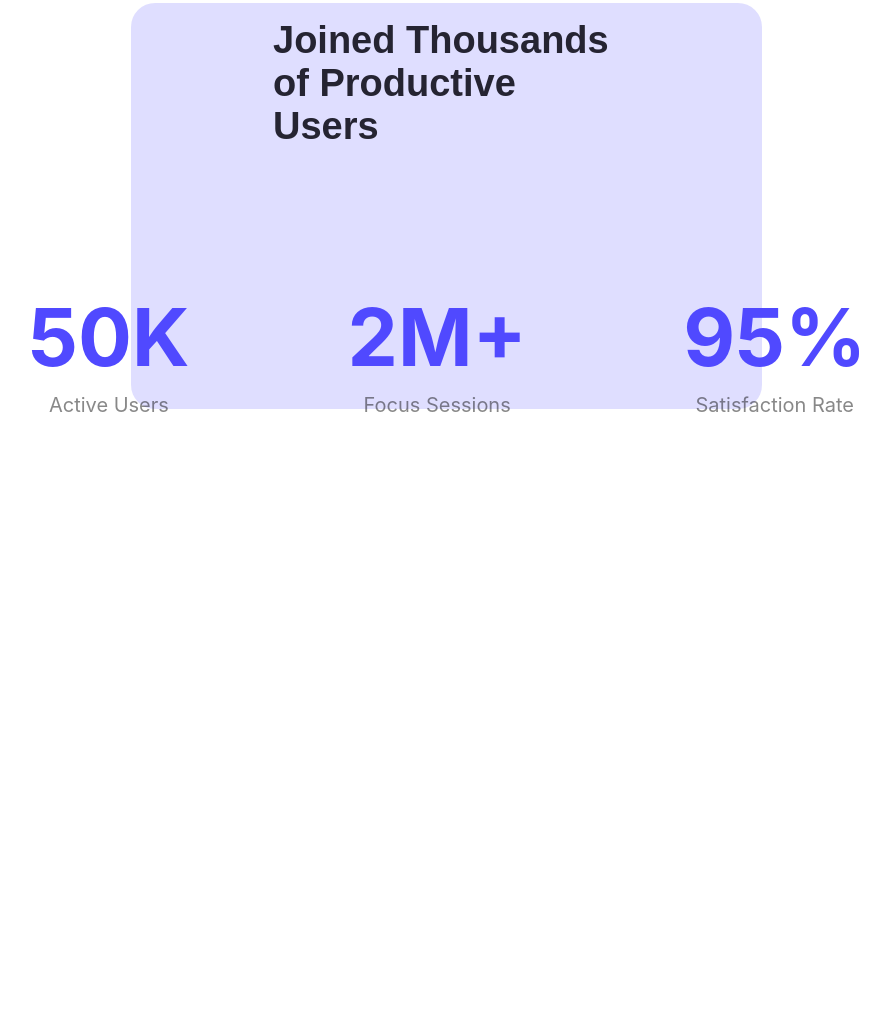
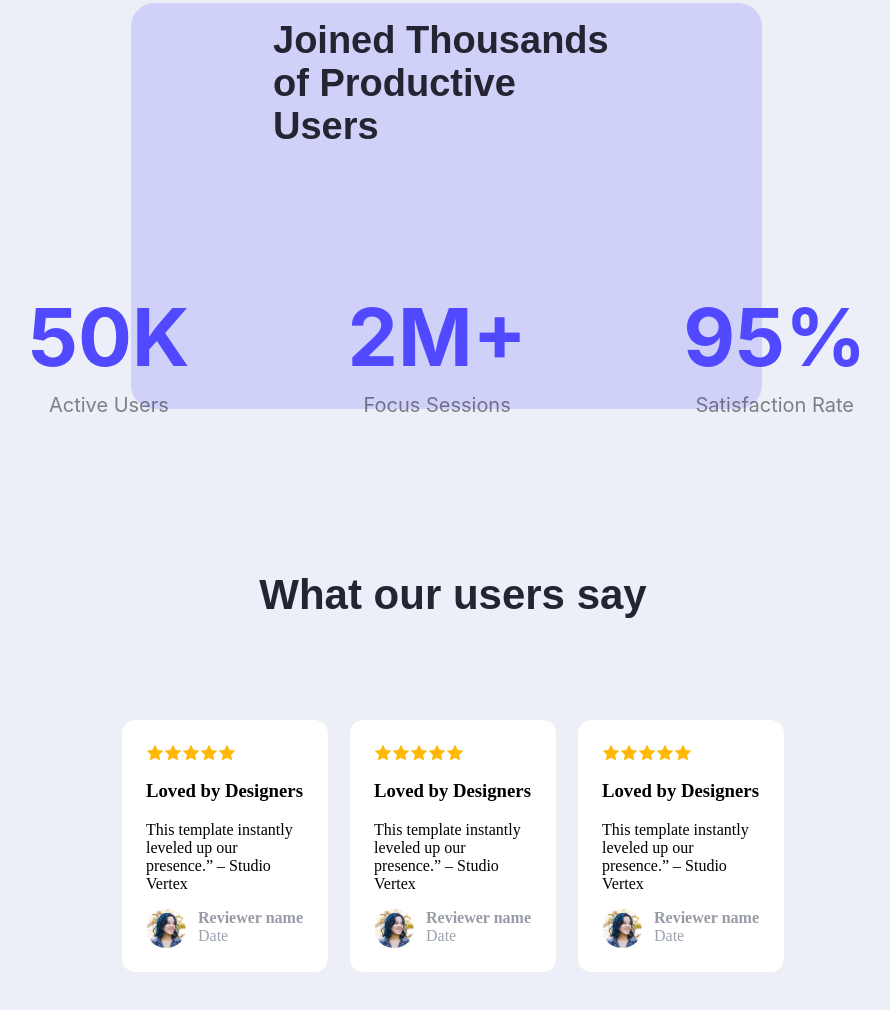
Before and after one commit to crackhead6474/web-flow, a plain HTML site: page index.html in a window 1280 px wide. Shown: the part 1655-2665 px from the top of the page, without its empty margins (187-1077 px from the left). Before the commit the page ends 2191 px from the top, so only its background shows below. Drawn offline with Linux system fonts and the light colour scheme.

Commit message:
addded user review section

```diff
--- a/index.html
+++ b/index.html
@@ -52,7 +52,80 @@
                 </div>
             </div>
         </div>
+        <div class="container2">
+            <h2 class="font-raleway">What our users say</h2>
+            <div class="rev-sec">
+                <div class="review">
+                    <div class="rating">
+                    <img src="/B12A01-landing-launchpad/Assets/icon-star.png" alt="star icon image">
+                    <img src="/B12A01-landing-launchpad/Assets/icon-star.png" alt="star icon image">
+                    <img src="/B12A01-landing-launchpad/Assets/icon-star.png" alt="star icon image">
+                    <img src="/B12A01-landing-launchpad/Assets/icon-star.png" alt="star icon image">
+                    <img src="/B12A01-landing-launchpad/Assets/icon-star.png" alt="star icon image">
+                    </div>
+
+
+                    <h3 class="ag-heading">Loved by Designers</h3>
+                    <p>This template instantly leveled up our presence.” – Studio Vertex</p>
+                    <div class="rev-info">
+                        <img src="/B12A01-landing-launchpad/Assets/avatar.png" alt="Reviewer Avatar image">
+                        <div class="reviewer-det">
+                            <span class="body-strong">Reviewer name</span><br>
+                            <span class="body-base">Date</span>
+                        </div>
+
+                    </div>
+
+                </div>
+                <div class="review">
+                    <div class="rating">
+                    <img src="/B12A01-landing-launchpad/Assets/icon-star.png" alt="star icon image">
+                    <img src="/B12A01-landing-launchpad/Assets/icon-star.png" alt="star icon image">
+                    <img src="/B12A01-landing-launchpad/Assets/icon-star.png" alt="star icon image">
+                    <img src="/B12A01-landing-launchpad/Assets/icon-star.png" alt="star icon image">
+                    <img src="/B12A01-landing-launchpad/Assets/icon-star.png" alt="star icon image">
+                    </div>
+
+
+                    <h3 class="ag-heading">Loved by Designers</h3>
+                    <p>This template instantly leveled up our presence.” – Studio Vertex</p>
+                    <div class="rev-info">
+                        <img src="/B12A01-landing-launchpad/Assets/avatar.png" alt="Reviewer Avatar image">
+                        <div class="reviewer-det">
+                            <span class="body-strong">Reviewer name</span><br>
+                            <span class="body-base">Date</span>
+                        </div>
+                    </div>
+                </div>
+                <div class="review">
+                    <div class="rating">
+                    <img src="/B12A01-landing-launchpad/Assets/icon-star.png" alt="star icon image">
+                    <img src="/B12A01-landing-launchpad/Assets/icon-star.png" alt="star icon image">
+                    <img src="/B12A01-landing-launchpad/Assets/icon-star.png" alt="star icon image">
+                    <img src="/B12A01-landing-launchpad/Assets/icon-star.png" alt="star icon image">
+                    <img src="/B12A01-landing-launchpad/Assets/icon-star.png" alt="star icon image">
+                    </div>
+
+
+                    <h3 class="ag-heading">Loved by Designers</h3>
+                    <p>This template instantly leveled up our presence.” – Studio Vertex</p>
+                    <div class="rev-info">
+                        <img src="/B12A01-landing-launchpad/Assets/avatar.png" alt="Reviewer Avatar image">
+                        <div class="reviewer-det">
+                            <span class="body-strong">Reviewer name</span><br>
+                            <span class="body-base">Date</span>
+                        </div>
+
+                    </div>
+
+                </div>
+            </div>
+
+
+
+
         </div>
+
 
     </main>
     <footer>
--- a/styles/styles.css
+++ b/styles/styles.css
@@ -1,4 +1,7 @@
 /* main styles */
+body{
+    background-color: #d6dded71;
+}
 main{
     margin:116px auto 0;
     padding: 0 150px;
@@ -47,8 +50,15 @@ header {
     display: flex;
     align-items: center;
     justify-content: space-between;
-    margin:132px 125px 176px 77px ;
-    width: fit-content;
+    margin:132px auto 176px auto ;
+
+
+    gap: 50px;
+    max-width: 1140px;
+    width:100%;
+    box-sizing: border-box;
+
+
 
 
 
@@ -58,7 +68,7 @@ header {
     max-width: 517px;
     margin: 62.5px 220px 0;
 
-     width:100%;
+
 
 
 
@@ -68,10 +78,10 @@ header {
     margin-bottom: 23px;;
 }
 .action-image {
-    width: 100%;
+
     max-width: 403px;
     height: 100%;
-    max-height: 328px;
+    height: auto;
     border-radius: 48px;
 }
 .action p{
@@ -96,6 +106,7 @@ header {
     padding: 50px 142px;
 
     background-color: #4d47ff2e;
+
     max-width: 1140px;
     max-height: 306px;
     gap: 40px;
@@ -150,6 +161,61 @@ header {
 
 
 }
+/* container2 styles */
+.container2{
+    margin:0 150px 137px;
+    display: flex;
+    align-items: center;
+    flex-direction: column;
+    gap: 50px;
+
+
+}
+.container2 h2{margin-bottom: 50px;
+font-size: 42px;
+color:#252432;
+max-width: 1140px;
+}
+.rev-sec{
+display: flex;
+align-items: center;
+justify-content: space-between;
+gap: 20px;
+max-width: 1140px;
+max-height: 342px;
+}
+.review {
+
+    padding: 24px;
+    gap: 24px;
+
+    background-color: #ffffff;
+    border: 1px solid #F2EDED;
+    border-radius: 14px;
+
+    max-width: 366.67px;
+
+}
+.rating{
+    display: flex;
+    max-width: 116px;;
+}
+.rev-info{
+    display: flex;
+    align-items: left;
+    gap: 12px;
+    max-height: 46px;
+
+}
+.rev-info img{
+    max-width: 40px;
+    max-height: 40px;
+    border-radius: 9999px;
+}
+.reviewer-det{
+    gap: 2px;
+}
+
 
 
 /* shared  styles */
@@ -182,6 +248,16 @@ header {
     font-weight: bold;
     color: #252432;
 }
+.body-strong{
+   font-weight: 700;
+   color: #6b7280b5;
+
+}
+.body-base{
+     font-weight: 400;
+      color: #9CA3AF;
+}
+
 
 /* individual styles */
 #nav-btn {
```
